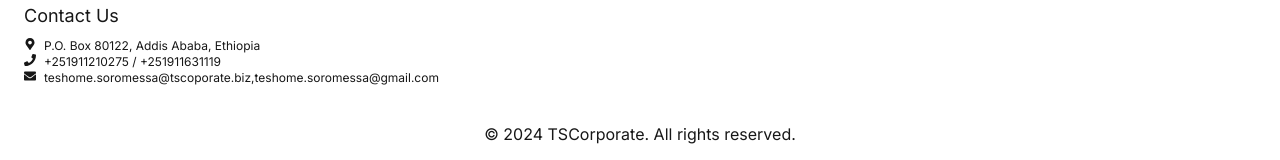
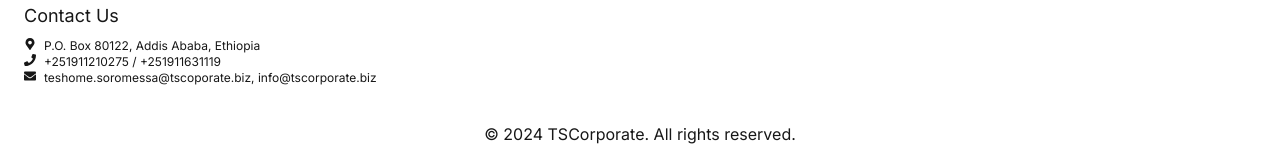
Before and after one commit to Zalbo-GJ/TS-Corporate, a Next.js app: page / in a window 1280 px wide. Shown: the part 3128-3288 px from the top of the page. Built offline with nearby package versions, Linux system fonts and the light colour scheme.

Commit message:
change email

```diff
--- a/src/components/Footer.tsx
+++ b/src/components/Footer.tsx
@@ -20,10 +20,7 @@
               <a href="mailto:teshome.soromessa@tscoporate.biz">
                 teshome.soromessa@tscoporate.biz
               </a>
-              ,
-              <a href="mailto:teshome.soromessa@gmail.com">
-                teshome.soromessa@gmail.com
-              </a>
+              , <a href="mailto:info@tscorporate.biz"> info@tscorporate.biz</a>
             </span>
           </p>
         </div>
```
